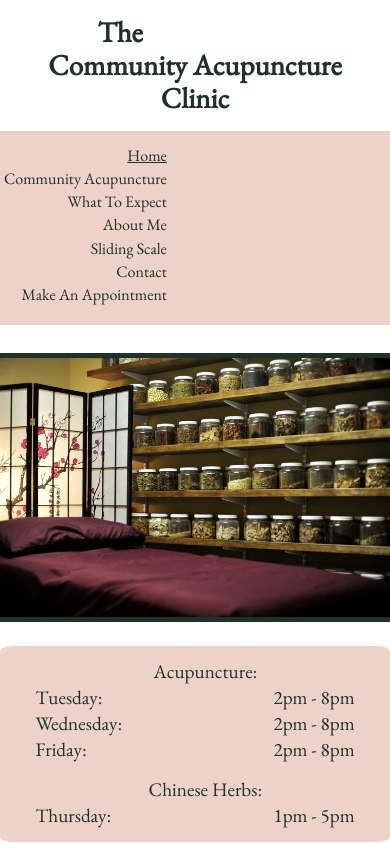
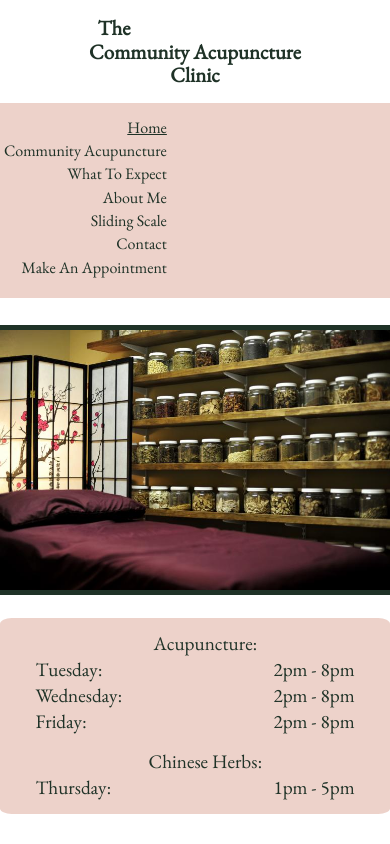
Before and after one commit to a-sanborn/kelly, a plain HTML site: page index.html in a window 390 px wide. Shown: the top 844 px of the page. Drawn offline with nearby package versions, Linux system fonts and the light colour scheme.

Commit message:
Update style.css

```diff
--- a/style.css
+++ b/style.css
@@ -217,7 +217,7 @@ footer {
 		display: none;
 		}
 	h1 {
-		font-size: 180%;
+		font-size: 130%;
 	}
 }
 
```
